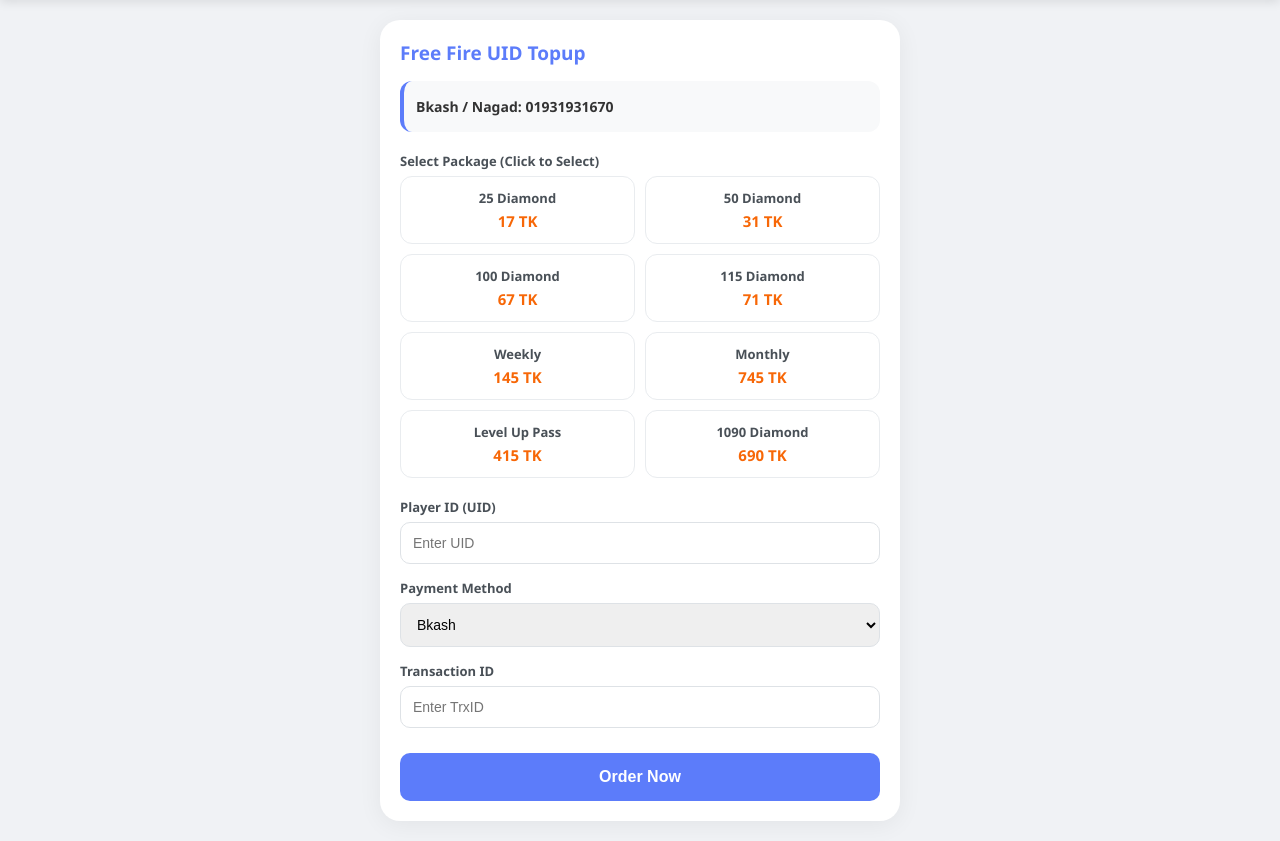
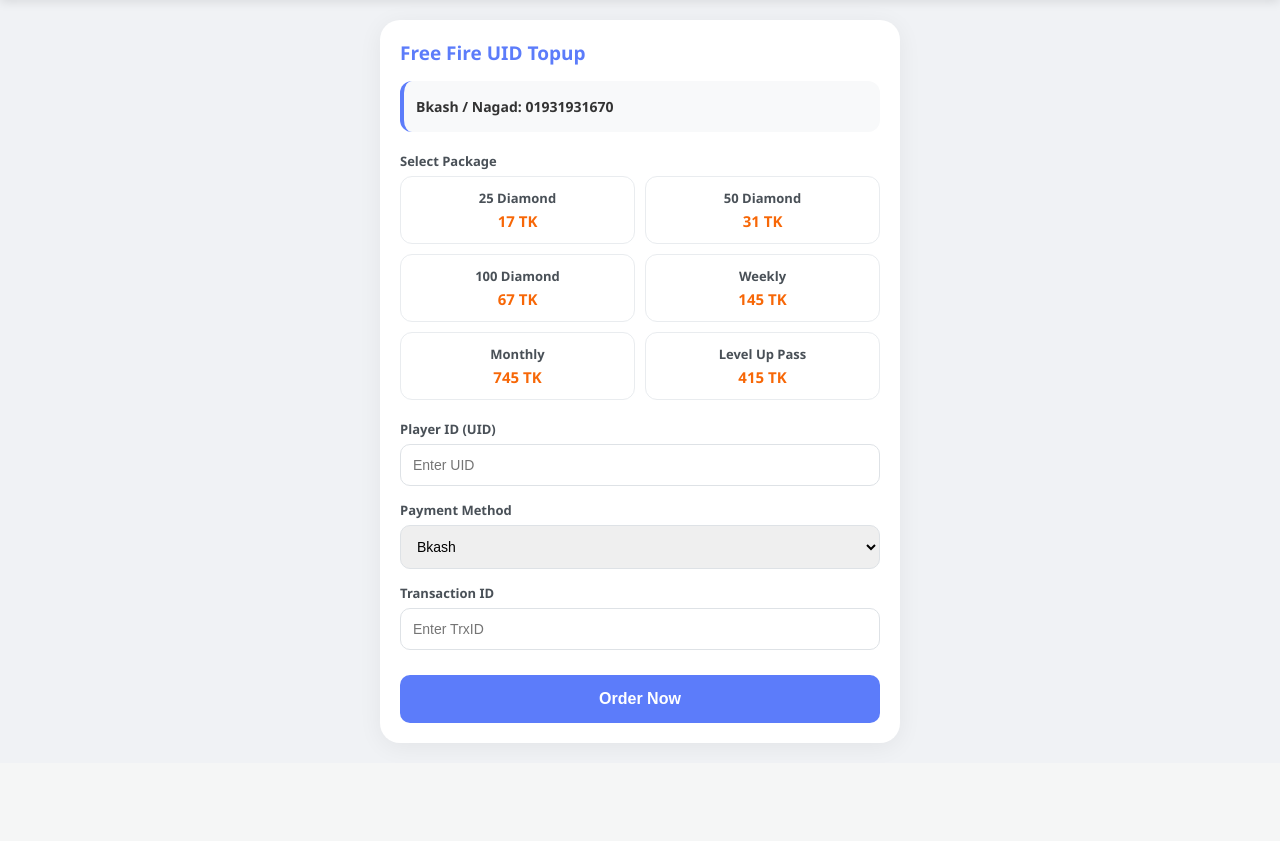
Before and after one commit to noyonahmedirfan69-cmd/axio-topup, a Python web app: template templates/index.html in a window 1280 px wide. Shown: the part 66-907 px from the top of the page. After the commit the page ends 812 px from the top, so only its background shows below. Run offline with Jinja, Linux system fonts and the light colour scheme; the template is opened without the code that fills it, so the values that code supplies are empty.

Commit message:
Fixed syntax error

```diff
--- a/templates/index.html
+++ b/templates/index.html
@@ -27,29 +27,22 @@
     <div class="header"><h1>AXIO TOP UP</h1></div>
     <div class="main-card">
         <div class="title">Free Fire UID Topup</div>
-        <div class="payment-info">
-            <p>Bkash / Nagad: 01931931670</p>
-        </div>
-        <label>Select Package (Click to Select)</label>
+        <div class="payment-info"><p>Bkash / Nagad: 01931931670</p></div>
+        <label>Select Package</label>
         <div class="package-grid">
             <div class="package-item" onclick="selectPack(this, 25 Diamond, 17)"><span class="package-name">25 Diamond</span><span class="package-price">17 TK</span></div>
             <div class="package-item" onclick="selectPack(this, 50 Diamond, 31)"><span class="package-name">50 Diamond</span><span class="package-price">31 TK</span></div>
             <div class="package-item" onclick="selectPack(this, 100 Diamond, 67)"><span class="package-name">100 Diamond</span><span class="package-price">67 TK</span></div>
-            <div class="package-item" onclick="selectPack(this, 115 Diamond, 71)"><span class="package-name">115 Diamond</span><span class="package-price">71 TK</span></div>
             <div class="package-item" onclick="selectPack(this, Weekly, 145)"><span class="package-name">Weekly</span><span class="package-price">145 TK</span></div>
             <div class="package-item" onclick="selectPack(this, Monthly, 745)"><span class="package-name">Monthly</span><span class="package-price">745 TK</span></div>
             <div class="package-item" onclick="selectPack(this, Level Up, 415)"><span class="package-name">Level Up Pass</span><span class="package-price">415 TK</span></div>
-            <div class="package-item" onclick="selectPack(this, 1090 Diamond, 690)"><span class="package-name">1090 Diamond</span><span class="package-price">690 TK</span></div>
         </div>
         <form action="/order" method="POST">
             <input type="hidden" name="package" id="selectedPackageInput" required>
             <label>Player ID (UID)</label>
             <input type="text" name="player_id" placeholder="Enter UID" required>
             <label>Payment Method</label>
-            <select name="payment_method" required>
-                <option value="bkash">Bkash</option>
-                <option value="Nagad">Nagad</option>
-            </select>
+            <select name="payment_method" required><option value="bkash">Bkash</option><option value="Nagad">Nagad</option></select>
             <label>Transaction ID</label>
             <input type="text" name="trx_id" placeholder="Enter TrxID" required>
             <button type="submit" class="btn-order">Order Now</button>
```
